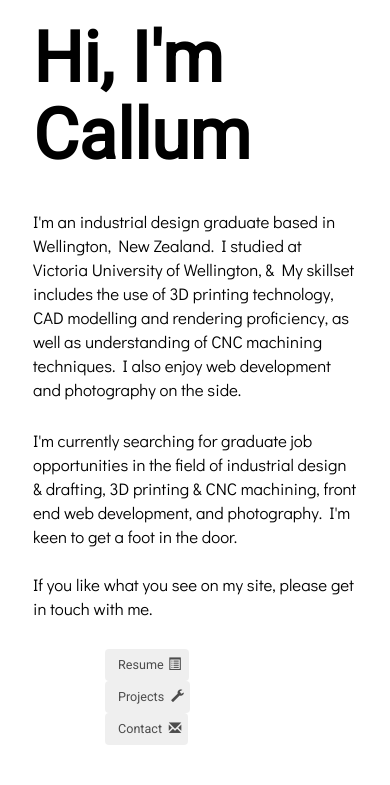
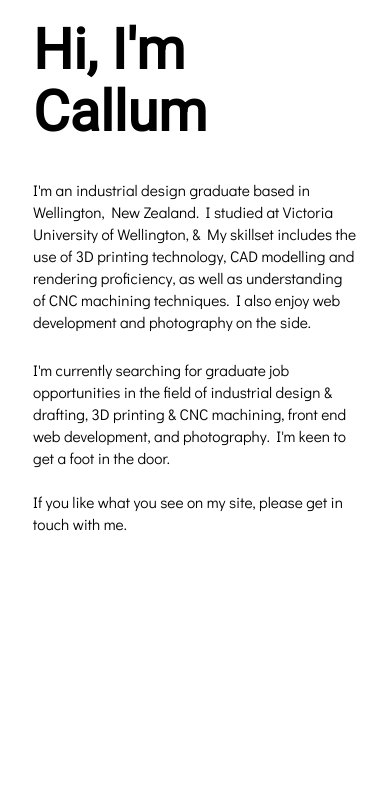
Before and after one commit to penmancall/website-concept-1, a PHP site: page / in a window 390 px wide. Shown: the part 59-844 px from the top of the page. Run offline with PHP 8.4, Linux system fonts and the light colour scheme; some libraries are stand-ins or nearby versions.

Commit message:
Add files via upload

```diff
--- a/stylesheet.css
+++ b/stylesheet.css
@@ -354,7 +354,7 @@ section{
         margin-left: auto;
         margin-right: auto;
     }}
-@media screen and (max-width: 640px){
+@media screen and (max-width: 720px){
         .carousel-container{
             display:none;
     }
@@ -367,35 +367,30 @@ section{
         text-align: left;
         margin-left: 0;}
     .bigheading{
-        font-size: 5em;
+        font-size: 4em;
         width: 90%;
         margin-bottom: 10%;
         margin-left: auto;
         margin-right: auto;}
 
     .headingtext1{
-        font-size: 1.2em;
+        font-size: 1.1em;
         width: 90%;
         margin-top: 0%;
         margin-left: auto;
         margin-right: auto;}
     .headingtext2{
         width: 90%;
-        font-size: 1.2em;
+        font-size: 1.1em;
         margin-left:auto;
         margin-right:auto;}
     .button-container{
+        display: none;
         background-color: transparent;
         width: 50%;
         padding-left: 0%;
         padding-right: 0%;
         margin-left: auto;
-        margin-right: auto;
+        margin-right: auto;}
 
-    .button-one .button-two .button-three{
-        padding: 0 !important;}
-    .glyphicon-envelope .glyphicon-wrench .glyphicon-list-alt {
-        padding: 0 !important;
-    }
 }
-}
```
